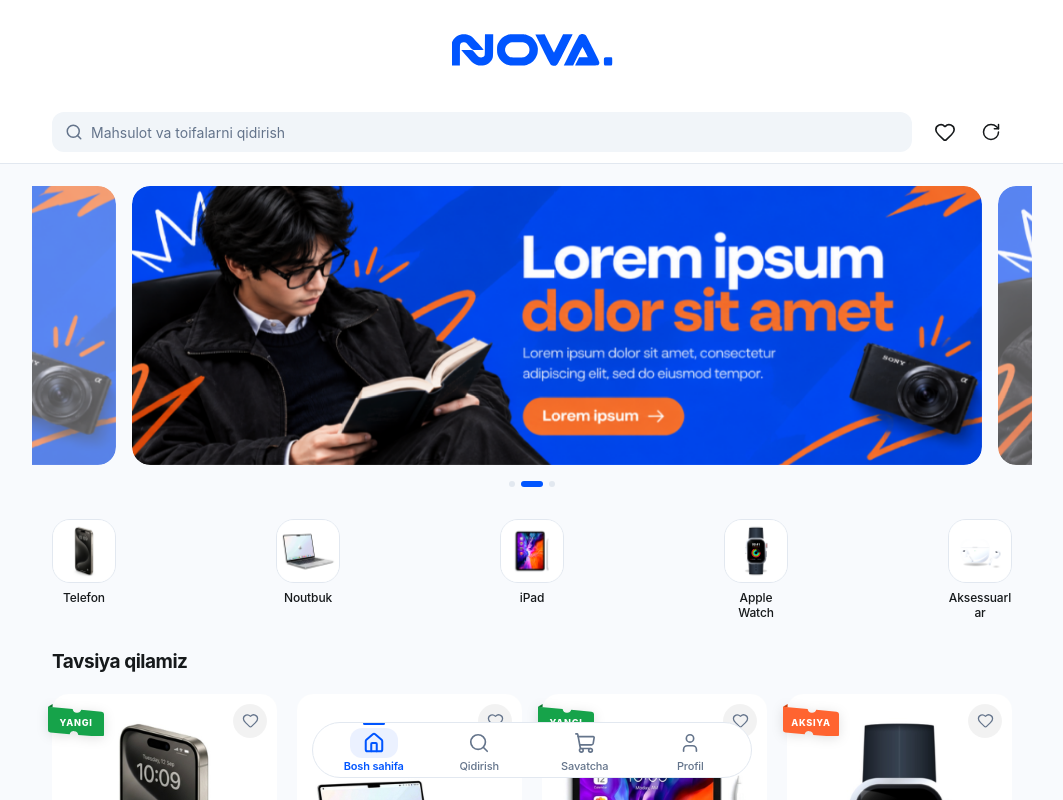
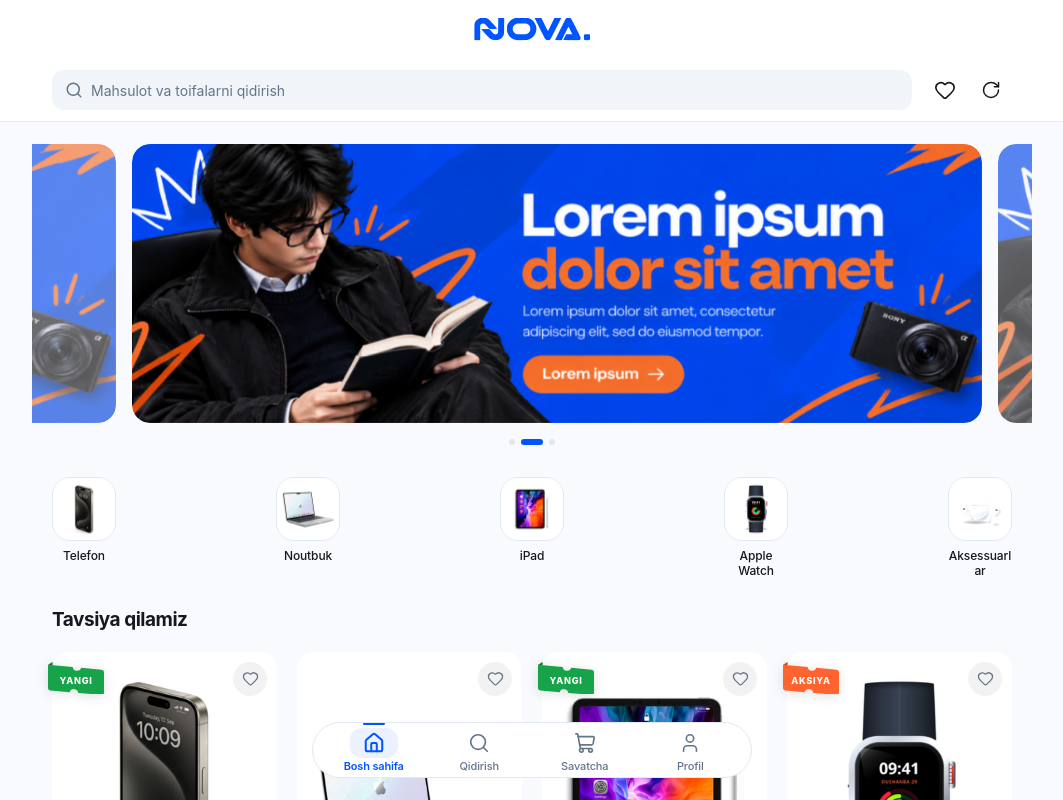
Before and after one commit to rakhimov-web/ecommerce, a React (Vite) app: page / in a window 1280 px wide. Shown: the top 800 px of the page, without its empty margins (108-1171 px from the left). Built offline with nearby package versions, Linux system fonts and the light colour scheme; a web font is replaced by a local one.

Commit message:
style(header): reduce top bar height to 55-60px, scale down logo and remove hover effects

```diff
--- a/src/components/header/topBrandBar.module.css
+++ b/src/components/header/topBrandBar.module.css
@@ -25,7 +25,7 @@
   visibility: hidden;
 }
 
-/* Markaziy logo zonasi: 100px balandlikda X va Y bo'yicha mutlaq geometrik markazda turadi */
+/* Markaziy logo zonasi: 55px-60px balandlikda X va Y bo'yicha mutlaq geometrik markazda turadi */
 .logoCenter {
   position: absolute;
   left: 50%;
@@ -44,28 +44,33 @@
   justify-content: center;
   cursor: pointer;
   -webkit-tap-highlight-color: transparent;
-  transition: opacity 0.15s ease, transform 0.15s ease;
   user-select: none;
-  padding: 0.6rem 1rem;
+  padding: 0;
+  background: transparent;
+  border: none;
+  outline: none;
 }
 
-.brandLogo:active {
-  opacity: 0.72;
-  transform: scale(0.97);
+.brandLogo:hover,
+.brandLogo:active,
+.brandLogo:focus {
+  opacity: 1;
+  transform: none;
+  background: transparent;
 }
 
 .logoSvg {
-  height: 3.2rem; /* 32px desktop: aspect ratio 5.026 bo'yicha width = ~160px */
+  height: 2.3rem; /* 23px desktop: aspect ratio 5.026 bo'yicha width = ~115px */
   width: auto;
-  max-width: 170px;
+  max-width: 125px;
   object-fit: contain;
   display: block;
 }
 
 @media (max-width: 768px) {
   .logoSvg {
-    height: 3.0rem; /* 30px mobil: width = ~150px */
-    max-width: 160px;
+    height: 2.1rem; /* 21px mobil: width = ~105px */
+    max-width: 115px;
   }
 }
 
@@ -75,14 +80,14 @@
   }
 
   .logoSvg {
-    height: 2.7rem; /* 27px kichik mobil: width = ~135px */
-    max-width: 145px;
+    height: 1.95rem; /* 19.5px kichik mobil: width = ~98px */
+    max-width: 105px;
   }
 }
 
 @media (max-width: 340px) {
   .logoSvg {
-    height: 2.5rem; /* 25px ultra-kichik mobil: width = ~125px */
-    max-width: 130px;
+    height: 1.85rem; /* 18.5px ultra-kichik mobil: width = ~93px */
+    max-width: 98px;
   }
 }
--- a/src/index.css
+++ b/src/index.css
@@ -120,7 +120,7 @@
   /* ========================================
      UNIFIED APP LAYOUT CONSTANTS (PIXEL MATCHED)
      ======================================== */
-  --top-bar-height: 10.0rem; /* 100px desktop: Logoning o'zi egallaydigan 100px markaziy balandlik */
+  --top-bar-height: 5.8rem; /* 58px desktop: 55px-60px oralig'idagi ixcham markaziy logo qatori */
   --header-content-height: 6.4rem; /* 64px desktop: Asl qidiruv va tugmalar qatori (o'lchamlari va paddinglari 100% o'zgarmas) */
   --header-height: calc(var(--top-bar-height) + var(--header-content-height) + env(safe-area-inset-top, 0px));
 
@@ -131,7 +131,7 @@
 
 @media (max-width: 768px) {
   :root {
-    --top-bar-height: 10.0rem; /* 100px mobil: 100px joyda markazlashgan logo */
+    --top-bar-height: 5.6rem; /* 56px mobil: 55px-60px oralig'idagi ixcham logo balandligi */
     --header-content-height: 6rem; /* 60px mobil: Asl qidiruv va tugmalar qatori (padding va hajmlari o'zgarmaydi) */
     --header-height: calc(var(--top-bar-height) + var(--header-content-height) + env(safe-area-inset-top, 0px));
     --content-gap-top: 1.6rem; /* 16px mobil */
@@ -141,7 +141,7 @@
 
 @media (max-width: 360px) {
   :root {
-    --top-bar-height: 10.0rem; /* 100px kichik mobil: 100px qat'iy saqlanadi */
+    --top-bar-height: 5.5rem; /* 55px kichik mobil */
     --header-content-height: 5.6rem; /* 56px kichik mobil: Asl qidiruv qatori */
     --header-height: calc(var(--top-bar-height) + var(--header-content-height) + env(safe-area-inset-top, 0px));
     --menu-height: 5.2rem; /* 52px kichik mobil */
@@ -152,7 +152,7 @@
 
 @media (max-width: 340px) {
   :root {
-    --top-bar-height: 10.0rem; /* 100px ultra-kichik mobil: 100px qat'iy saqlanadi */
+    --top-bar-height: 5.5rem; /* 55px ultra-kichik mobil */
     --header-content-height: 5.4rem; /* 54px ultra-kichik mobil: Asl qidiruv qatori */
     --header-height: calc(var(--top-bar-height) + var(--header-content-height) + env(safe-area-inset-top, 0px));
     --menu-height: 5rem; /* 50px ultra-kichik mobil */
```
